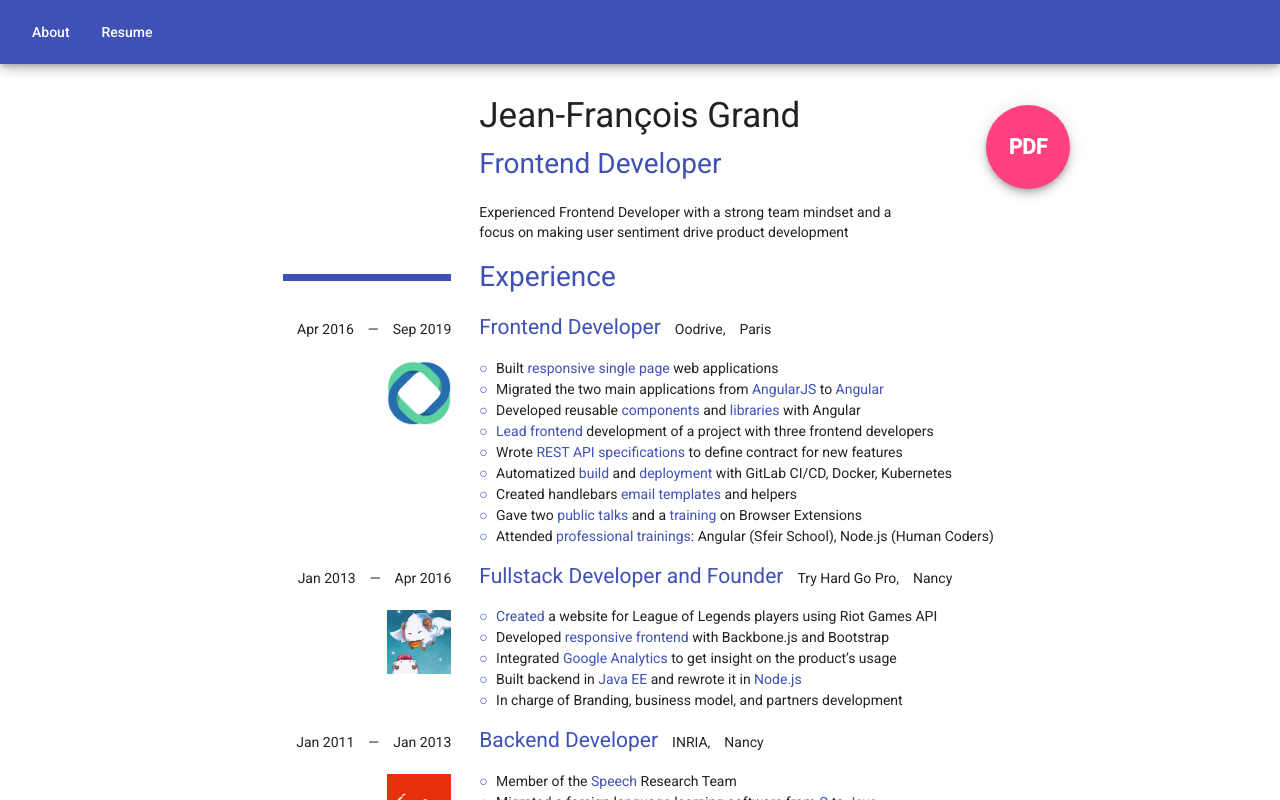
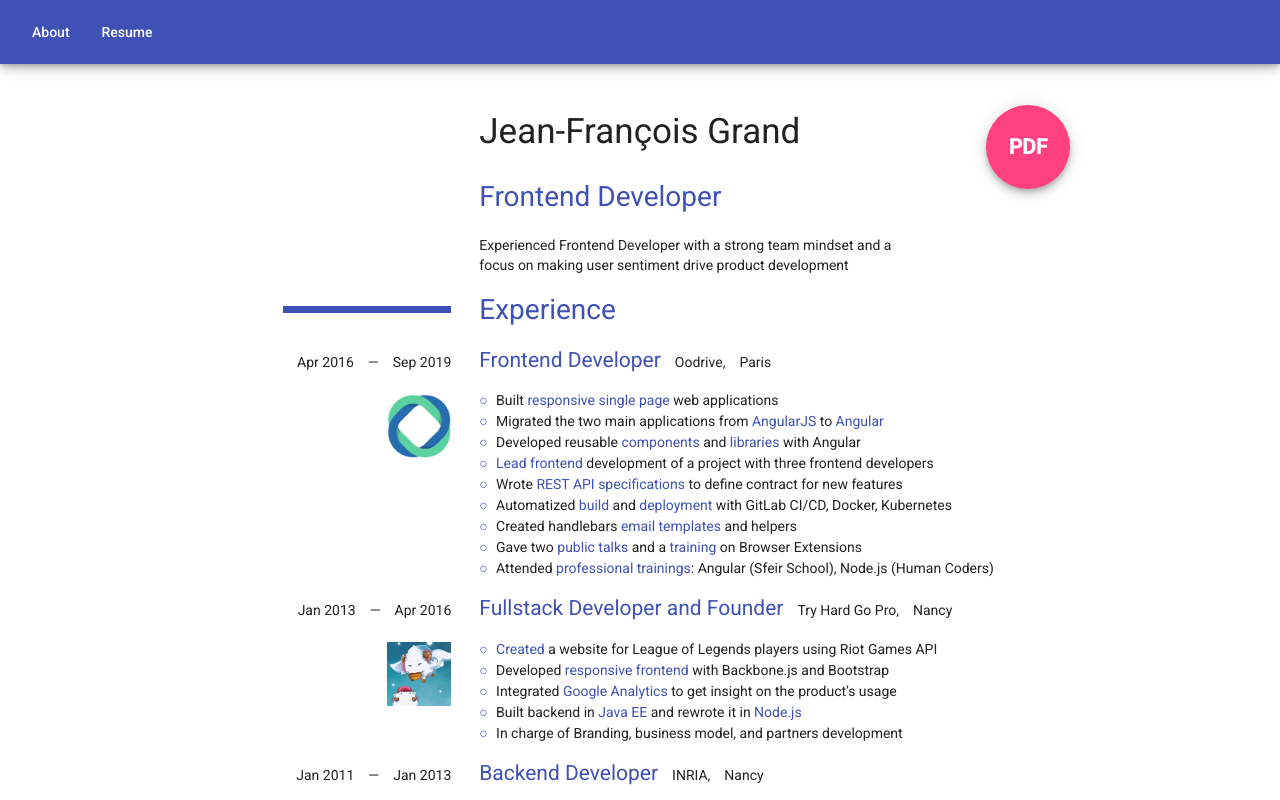
Before and after one commit to gritchou/gritchou.dev, an Angular app: page /resume in a window 1280 px wide. Built offline with nearby package versions, Linux system fonts and the light colour scheme.

Commit message:
feat(resume): rename header

```diff
--- a/src/app/app.module.ts
+++ b/src/app/app.module.ts
@@ -16,7 +16,7 @@
 import { SectionComponent } from './section/section.component';
 import { EducationComponent } from './resume/education/education.component';
 import { SkillComponent } from './resume/skill/skill.component';
-import { ResumeHeaderComponent } from './resume/resume-header/resume-header.component';
+import { HeaderComponent } from './resume/header/header.component';
 
 @NgModule({
 	declarations: [
@@ -29,7 +29,7 @@
 		EducationComponent,
 		SkillComponent,
 		SectionComponent,
-		ResumeHeaderComponent
+		HeaderComponent
 	],
 	imports: [
 		BrowserModule,
--- a/src/app/resume/resume-header/resume-header.component.scss
+++ b/src/app/resume/header/header.component.scss
@@ -16,6 +16,7 @@
 
 .name {
 	font-size: 2.5em;
+	line-height: 1.5em;
 }
 
 .job-title {
--- a/src/app/resume/resume.component.html
+++ b/src/app/resume/resume.component.html
@@ -1,4 +1,4 @@
-<app-resume-header [header]="header"></app-resume-header>
+<app-header [header]="header"></app-header>
 <div class="resume">
 	<app-section [title]="'Experience'"></app-section>
 	<app-experience *ngFor="let experience of experiences" [experience]="experience"></app-experience>
```
Also changed, not shown: src/app/resume/header/header.component.ts (added, +12 -0 lines), src/app/resume/resume-header/resume-header.component.ts (deleted, +0 -13 lines), src/app/resume/header/header.component.html (renamed from src/app/resume/resume-header/resume-header.component.html), 1 other file (tests, documents, lock files or other folders).
